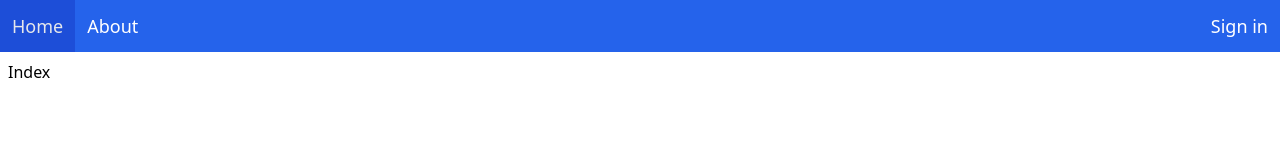
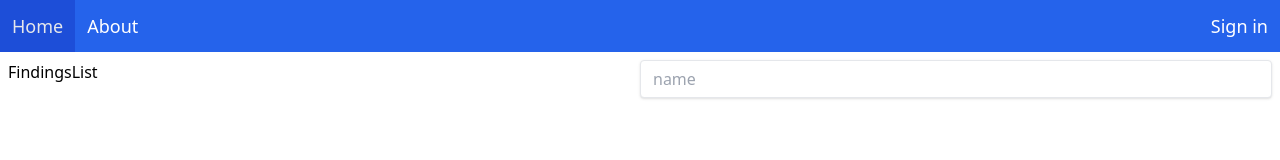
Before and after one commit to gerdusx/code-arena-reports, a Next.js app: page / in a window 1280 px wide. Shown: the top 160 px of the page. Built offline with nearby package versions, Linux system fonts and the light colour scheme; no server answers.

Commit message:
Input form control, sidepanel component

```diff
--- a/components/Findings/Finding.tsx
+++ /dev/null
@@ -1,3 +0,0 @@
-export const Finding = () => {
-    return <div className="">Finding</div>
-};
--- /dev/null
+++ b/components/Findings/ReportFinding.tsx
@@ -0,0 +1,9 @@
+import { Input } from "../FormControls/Input";
+
+export const ReportFinding = () => {
+    return (
+        <div>
+            <Input placeHolder="name" value="" />
+        </div>
+    );
+};
--- /dev/null
+++ b/components/FormControls/Input.tsx
@@ -0,0 +1,23 @@
+export interface InputProps {
+    placeHolder: string;
+    value: string;
+    disabled?: boolean;
+    changed?: (newValue: string) => void;
+}
+
+export const Input: React.FunctionComponent<InputProps> = ({ placeHolder, value, changed, disabled }: InputProps) => {
+    return (
+        <input
+            type="text"
+            className="border shadow appearance-none w-full rounded py-2 px-3 text-gray-500 leading-tight focus:outline-none focus:border-blue-300"
+            placeholder={placeHolder}
+            value={value}
+            disabled={disabled}
+            onChange={(e) => {
+                if (changed) {
+                    changed(e.target.value);
+                }
+            }}
+        />
+    );
+};
--- /dev/null
+++ b/components/SidePanel.tsx
@@ -0,0 +1,36 @@
+import { faClose } from "@fortawesome/free-solid-svg-icons";
+import { FontAwesomeIcon } from "@fortawesome/react-fontawesome";
+import React from "react";
+
+export interface ISidePanelProps {
+    isOpen: boolean;
+    headerText: string;
+    children: React.ReactNode;
+    closePanel: () => void;
+}
+
+export const SidePanel: React.FunctionComponent<ISidePanelProps> = ({ isOpen, headerText, children, closePanel }: ISidePanelProps) => {
+    const [sideMenuClass, setSideMenuClass] = React.useState(`fixed top-0 right-0 w-[0px] h-screen z-50 bg-white flex flex-col text-gray-800 duration-[500ms] shadow-md shadow-blue-800 ease-in-out`);
+
+    React.useEffect(() => {
+        if (isOpen) {
+            setSideMenuClass("fixed top-0 right-0 w-[640px] h-screen z-50 bg-white flex flex-col text-gray-800 duration-[500ms] shadow-md shadow-blue-800 ease-in-out");
+        } else {
+            setSideMenuClass("fixed top-0 right-0 w-[0px] h-screen z-50 bg-white flex flex-col text-gray-800 duration-[500ms] shadow-md shadow-blue-800 ease-in-out");
+        }
+    }, [isOpen]);
+
+    return (
+        <div id="side-menu" className={sideMenuClass}>
+            <div className="flex flex-col">
+                <div className="flex flex-row border-b-2 p-2 bg-blue-500 text-white">
+                    <div className="flex-1 align-middle p-1 text-xl">{headerText}</div>
+                    <div className="text-right p-1 hover:cursor-pointer" onClick={() => closePanel()}>
+                        <FontAwesomeIcon className="text-xl pt-1 pr-2" icon={faClose} />
+                    </div>
+                </div>
+                <div className="p-2 grow h-[calc(100vh-70px)] overflow-scroll overflow-x-hidden">{children}</div>
+            </div>
+        </div>
+    );
+};
--- a/package.json
+++ b/package.json
@@ -9,6 +9,9 @@
     "lint": "next lint"
   },
   "dependencies": {
+    "@fortawesome/fontawesome-svg-core": "^6.2.1",
+    "@fortawesome/free-solid-svg-icons": "^6.2.1",
+    "@fortawesome/react-fontawesome": "^0.2.0",
     "@next-auth/mongodb-adapter": "^1.1.1",
     "@reduxjs/toolkit": "^1.9.1",
     "@types/node": "18.11.11",
--- a/pages/index.tsx
+++ b/pages/index.tsx
@@ -1,7 +1,15 @@
+import { FindingsList } from "../components/Findings/FindingsList";
+import { ReportFinding } from "../components/Findings/ReportFinding";
+
 export default function Home() {
     return (
-        <div>
-            Index
+        <div className="flex row">
+            <div className="w-full">
+                <FindingsList />
+            </div>
+            <div className="w-full">
+                <ReportFinding />
+            </div>
         </div>
     );
 }
```
Also changed, not shown: 1 other file (tests, documents, lock files or other folders).
